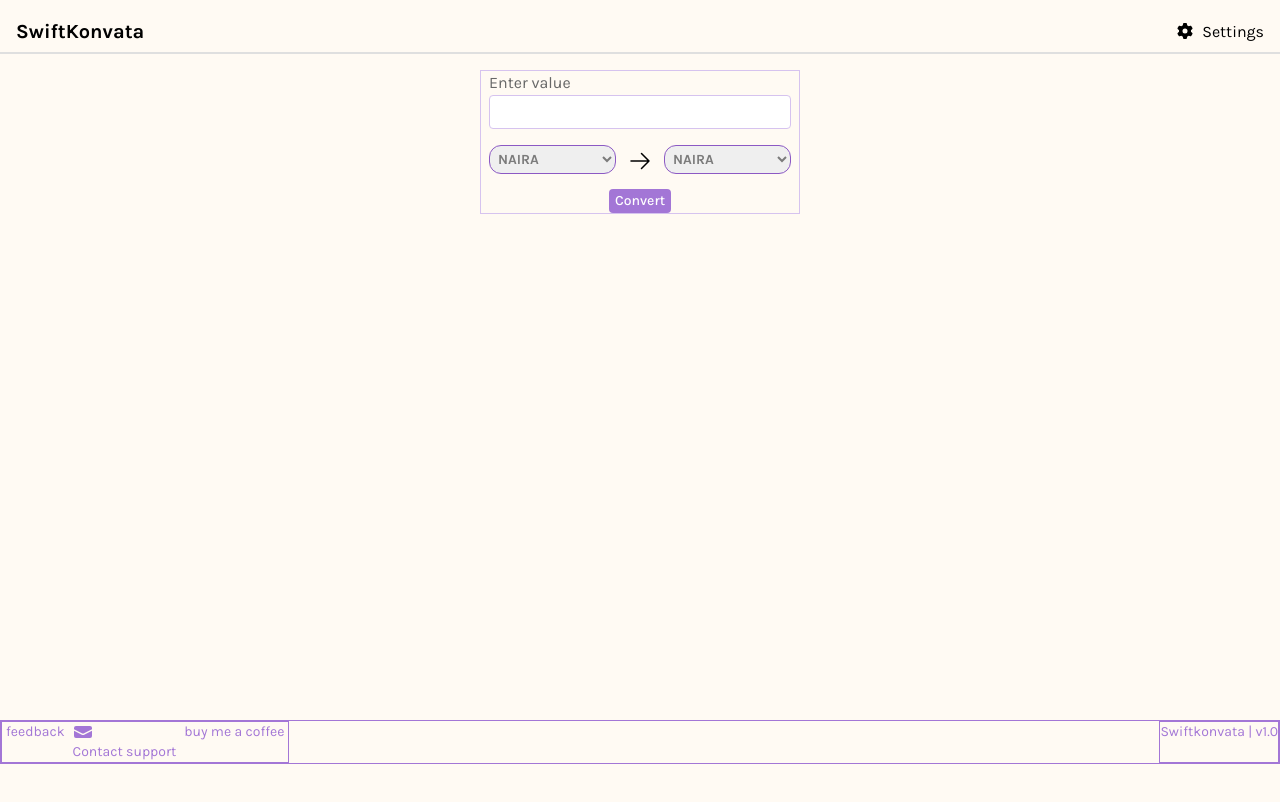
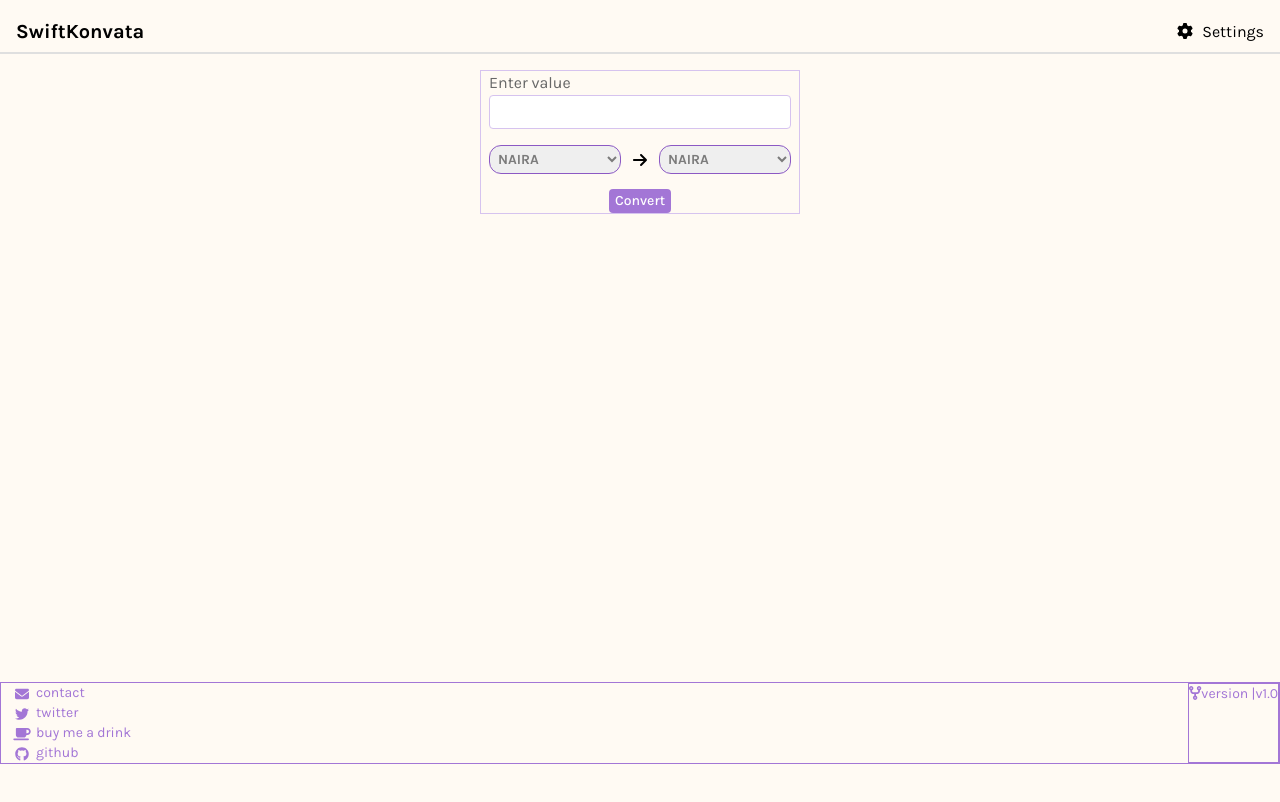
Before and after one commit to Brymmobaggins/Swiftkonvata, a browser extension: page dist/index.html in a window 1280 px wide. Drawn offline with Linux system fonts and the light colour scheme.

Commit message:
add fontawesome icon on footer

```diff
--- a/dist/index.html
+++ b/dist/index.html
@@ -39,23 +39,8 @@
                 <option value="USD">USD</option>
               </select>
             </div>
-            <div>
-              <div class="p-1" id="arrow">
-                <svg
-                  xmlns="http://www.w3.org/2000/svg"
-                  fill="none"
-                  viewBox="0 0 24 24"
-                  stroke-width="1.5"
-                  stroke="currentColor"
-                  class="size-6"
-                >
-                  <path
-                    stroke-linecap="round"
-                    stroke-linejoin="round"
-                    d="M13.5 4.5 21 12m0 0-7.5 7.5M21 12H3"
-                  />
-                </svg>
-              </div>
+            <div class="p-1" id="arrow">
+              <i class="fa fa-arrow-right" aria-hidden="true"></i>
             </div>
 
             <div class="w-1/2">
@@ -73,30 +58,24 @@
       </article>
     </main>
     <footer class="border">
-      <div class="md:flex *:px-1 border">
-        <div>feedback</div>
-        <div>
-          <svg
-            xmlns="http://www.w3.org/2000/svg"
-            viewBox="0 0 20 20"
-            fill="currentColor"
-            class="size-5"
-          >
-            <path
-              d="M3 4a2 2 0 0 0-2 2v1.161l8.441 4.221a1.25 1.25 0 0 0 1.118 0L19 7.162V6a2 2 0 0 0-2-2H3Z"
-            />
-            <path
-              d="m19 8.839-7.77 3.885a2.75 2.75 0 0 1-2.46 0L1 8.839V14a2 2 0 0 0 2 2h14a2 2 0 0 0 2-2V8.839Z"
-            />
-          </svg>
-          Contact support
-        </div>
-        <div>buy me a coffee</div>
-      </div>
-      <div class="border">
-        <div>Swiftkonvata | v1.0</div>
-      </div>
+      <ul class="fa-ul">
+        <li><i class="fa-li fa fa-envelope" aria-hidden="true"></i>contact</li>
+        <li><i class="fa-li fab fa-twitter" aria-hidden="true"></i>twitter</li>
+        <li>
+          <i class="fa-li fa fa-coffee" aria-hidden="true"></i>buy me a drink
+        </li>
+        <li><i class="fa-li fab fa-github" aria-hidden="true"></i>github</li>
+      </ul>
+      <span class="border">
+        <i class="fa fa-code-fork" aria-hidden="true"></i>version |v1.0
+      </span>
     </footer>
     <script src="script.js"></script>
   </body>
 </html>
+<!-- <ul class="fa-ul">
+  <li><i class="fa-li fa fa-check-square"></i>List icons</li>
+  <li><i class="fa-li fa fa-check-square"></i>can be used</li>
+  <li><i class="fa-li fa fa-spinner fa-spin"></i>as bullets</li>
+  <li><i class="fa-li fa fa-square"></i>in lists</li>
+</ul> -->
```
